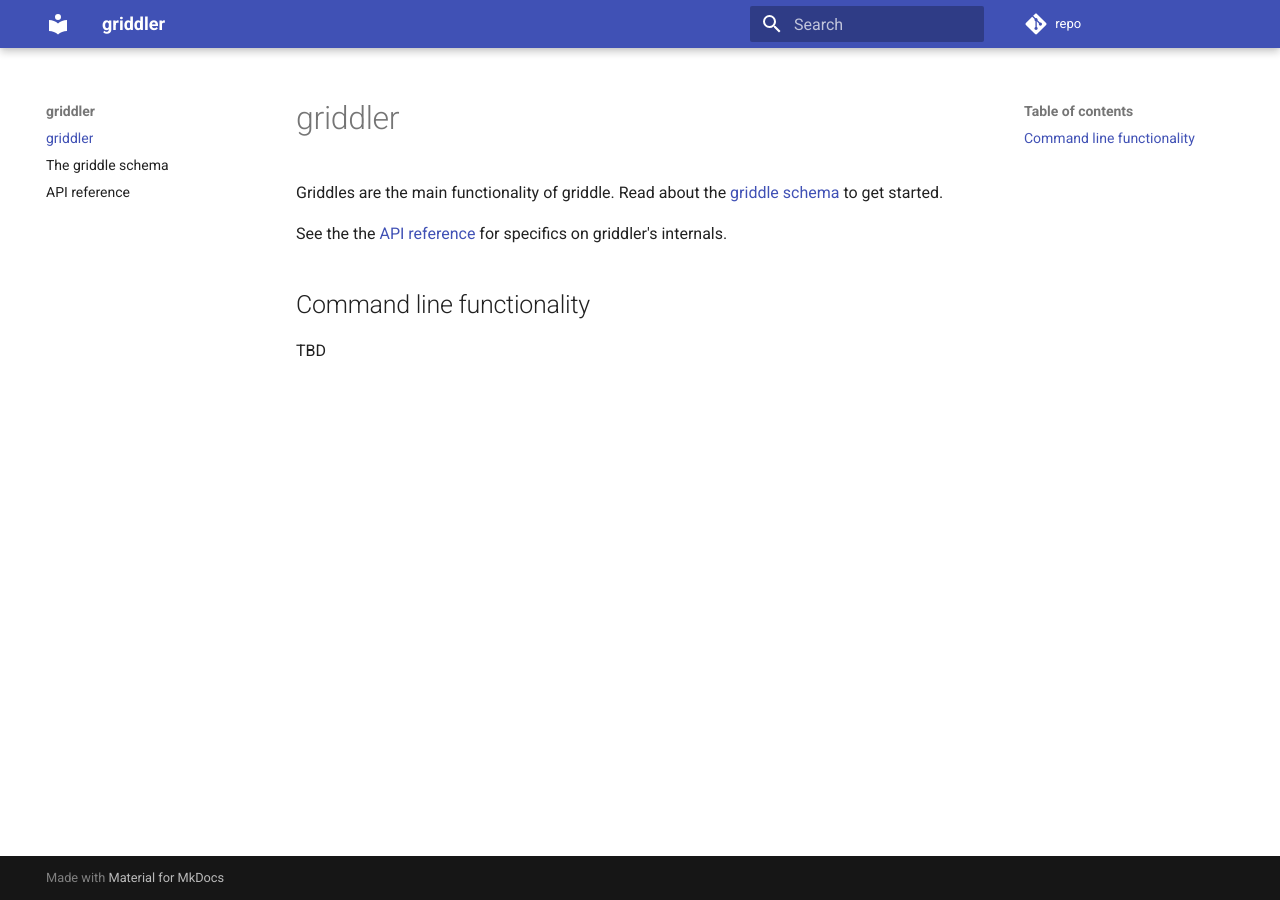
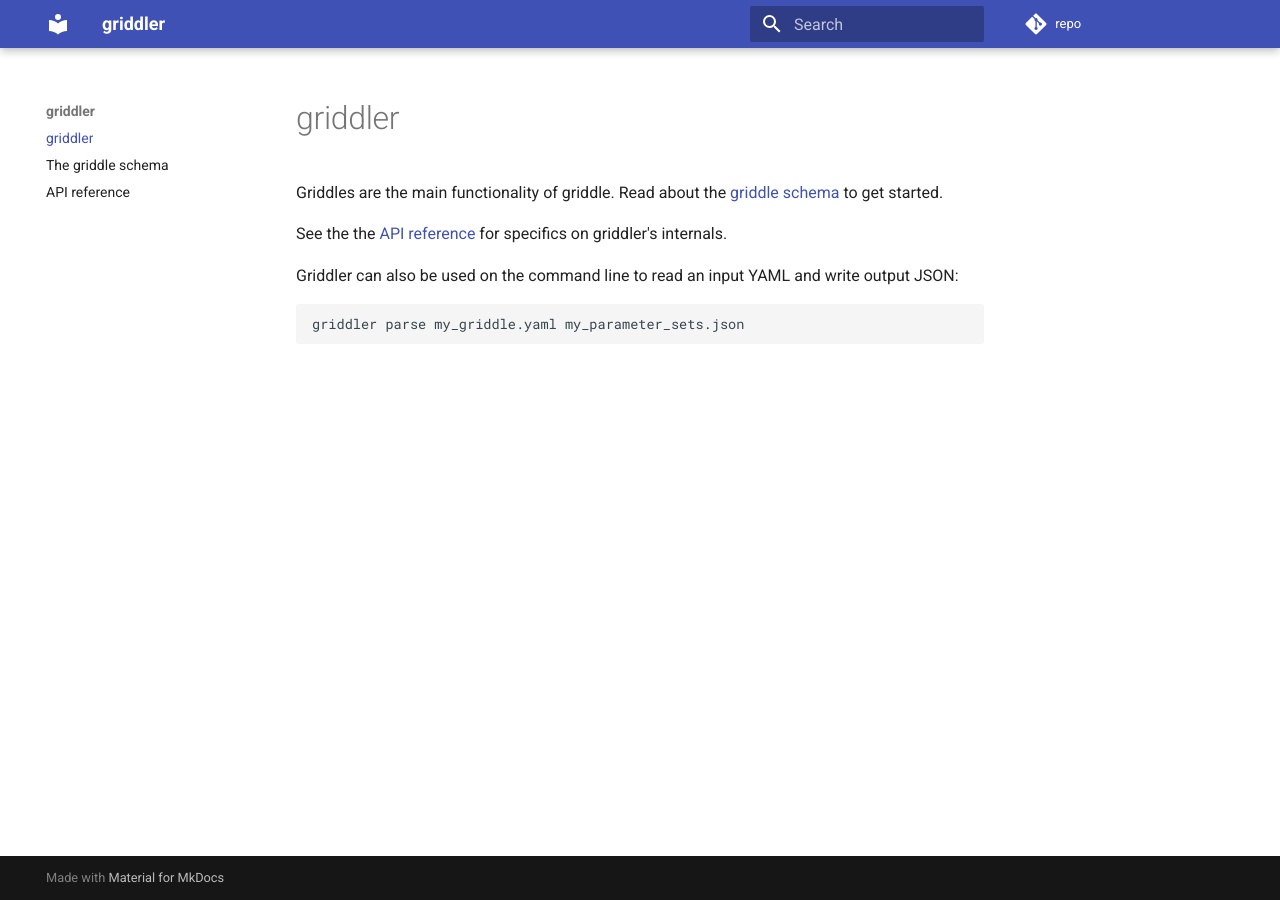
Before and after one commit to CDCgov/pygriddler, an MkDocs documentation site: the page built from docs/index.md, in a window 1280 px wide. Built offline with MkDocs 1.6.1 and Material for MkDocs 9.7.7, drawn with Linux system fonts in a browser that asks for light colours; comment, search, counter and statistics services are not loaded.

Commit message:
fixup CLI

````diff
--- a/docs/index.md
+++ b/docs/index.md
@@ -4,6 +4,8 @@ Griddles are the main functionality of griddle. Read about the [griddle schema](
 
 See the the [API reference](reference.md) for specifics on griddler's internals.
 
-## Command line functionality
+Griddler can also be used on the command line to read an input YAML and write output JSON:
 
-TBD
+```
+griddler parse my_griddle.yaml my_parameter_sets.json
+```
````
